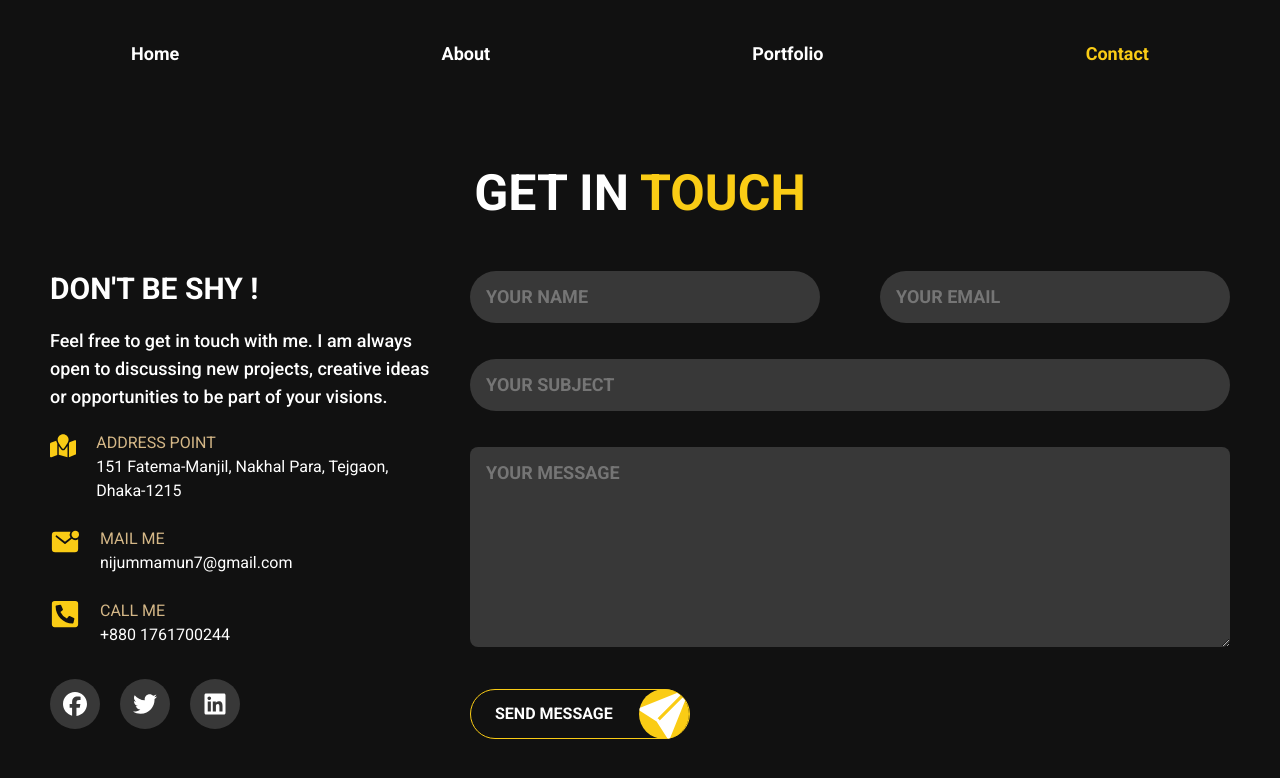
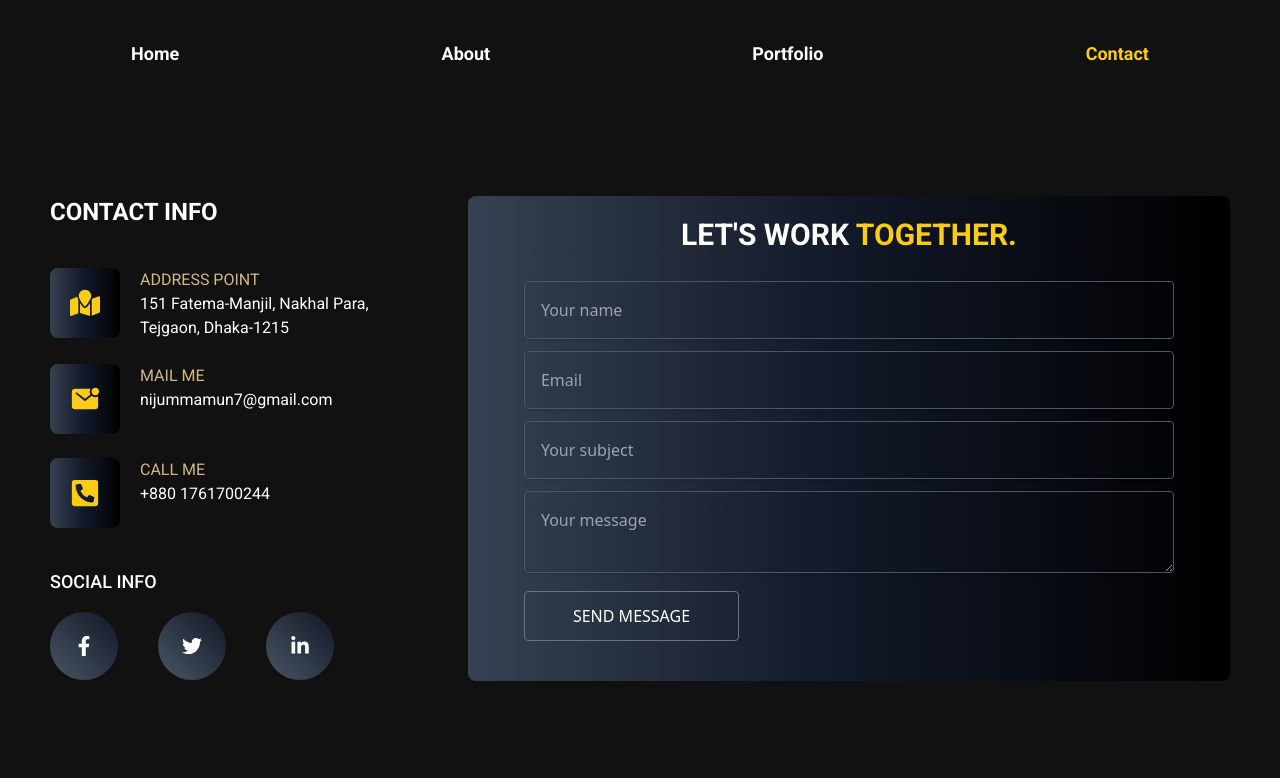
Before and after one commit to mamunurroshid90/my-portfolio, a React (Vite) app: page /contact in a window 1280 px wide. Shown: the top 778 px of the page. Built offline with nearby package versions, Linux system fonts and the light colour scheme.

Commit message:
added contct page style

```diff
--- a/src/components/SectionHeading.jsx
+++ b/src/components/SectionHeading.jsx
@@ -3,7 +3,7 @@ import React from "react";
 const SectionHeading = ({ heading, span }) => {
   return (
     <div>
-      <h1 className="text-[50px] text-center font-roboto font-bold uppercase text-white leading-normal">
+      <h1 className="text-[30px] text-center font-roboto font-bold uppercase text-white leading-normal">
         {heading} <span className=" text-yellow-400">{span}</span>
       </h1>
     </div>
--- a/src/pages/Contact.jsx
+++ b/src/pages/Contact.jsx
@@ -1,20 +1,58 @@
-import React from "react";
+import React, { useState } from "react";
 import { FaMapLocation } from "react-icons/fa6";
 import { IoMailUnread } from "react-icons/io5";
 import { FaPhoneSquareAlt } from "react-icons/fa";
 import { Link } from "react-router-dom";
-import { FaFacebook } from "react-icons/fa6";
+import { FaFacebookF } from "react-icons/fa";
 import { FaTwitter } from "react-icons/fa";
-import { FaLinkedin } from "react-icons/fa";
-import { BsFillSendFill } from "react-icons/bs";
+import { FaLinkedinIn } from "react-icons/fa6";
 import SectionHeading from "../components/SectionHeading";
 import { motion } from "framer-motion";
-import { useForm, ValidationError } from "@formspree/react";
+const FORM_ENDPOINT = "https://herotofu.com/start";
 
 const Contact = () => {
-  const [state, handleSubmit] = useForm("mdoqaywp");
-  if (state.succeeded) {
-    return <p>Thanks for joining!</p>;
+  const [submitted, setSubmitted] = useState(false);
+
+  const handleSubmit = (e) => {
+    e.preventDefault();
+
+    const inputs = e.target.elements;
+    const data = {};
+
+    for (let i = 0; i < inputs.length; i++) {
+      if (inputs[i].name) {
+        data[inputs[i].name] = inputs[i].value;
+      }
+    }
+
+    fetch(FORM_ENDPOINT, {
+      method: "POST",
+      headers: {
+        Accept: "application/json",
+        "Content-Type": "application/json",
+      },
+      body: JSON.stringify(data),
+    })
+      .then((response) => {
+        if (!response.ok) {
+          throw new Error("Form response was not ok");
+        }
+
+        setSubmitted(true);
+      })
+      .catch((err) => {
+        // Submit the form manually
+        e.target.submit();
+      });
+  };
+
+  if (submitted) {
+    return (
+      <>
+        <div className="text-2xl">Thank you!</div>
+        <div className="text-md">We'll be in touch soon.</div>
+      </>
+    );
   }
 
   return (
@@ -25,20 +63,16 @@ const Contact = () => {
       transition={{ duration: 0.9 }}
     >
       <div className="max-w-container mx-auto py-12 px-10 h-[100vh]">
-        <SectionHeading heading={"get in"} span={"touch"} />
         <div className=" mt-10 flex items-start gap-10 justify-between">
           <div className=" w-[400px]">
-            <h2 className=" text-3xl text-white font-roboto uppercase font-bold">
-              DON'T BE SHY !
+            <h2 className=" text-2xl text-white font-roboto uppercase font-bold">
+              contact info
             </h2>
-            <p className=" text-lg font-roboto font-medium text-white mt-5 w-full">
-              Feel free to get in touch with me. I am always open to discussing
-              new projects, creative ideas or opportunities to be part of your
-              visions.
-            </p>
-            <div className=" mt-5">
+            <div className=" mt-10">
               <div className="flex items-start gap-5">
+                <div className="bg-gradient-to-r from-gray-700 via-gray-900 to-black p-5 rounded-lg">
                   <FaMapLocation className="text-yellow-400 text-3xl" />
+                </div>
                 <div>
                   <p className=" text-base font-roboto uppercase text-[#D4B787]">
                     address point
@@ -49,7 +83,9 @@ const Contact = () => {
                 </div>
               </div>
               <div className="flex items-start justify-start gap-5 mt-6">
+                <div className="bg-gradient-to-r from-gray-700 via-gray-900 to-black p-5 rounded-lg">
                   <IoMailUnread className="text-yellow-400 text-3xl" />
+                </div>
                 <div>
                   <p className=" text-base font-roboto uppercase text-[#D4B787]">
                     mail me
@@ -60,7 +96,9 @@ const Contact = () => {
                 </div>
               </div>
               <div className="flex items-start gap-5 mt-6">
+                <div className="bg-gradient-to-r from-gray-700 via-gray-900 to-black p-5 rounded-lg">
                   <FaPhoneSquareAlt className="text-yellow-400 text-3xl" />
+                </div>
                 <div>
                   <p className=" text-base font-roboto text-[#D4B787] uppercase">
                     call me
@@ -70,103 +108,112 @@ const Contact = () => {
                   </p>
                 </div>
               </div>
-              <div className=" mt-8 flex items-center gap-5">
+              <div className=" mt-10">
+                <h2 className=" text-lg text-white font-roboto uppercase font-medium">
+                  social info
+                </h2>
+                <div className=" mt-4 flex items-center gap-10">
+                  <div className="bg-gradient-to-bl from-gray-900 to-gray-600 hover:to-yellow-400 transition-all duration-700 p-6 rounded-full cursor-pointer">
                     <Link
-                  className="w-[50px] h-[50px] rounded-full bg-[#383838] flex hover:bg-yellow-400"
+                      className=" text-xl text-white"
                       to="https://www.facebook.com/mamunroshid93"
                       target="_blank"
                     >
-                  <FaFacebook className=" text-white text-2xl m-auto" />
+                      <FaFacebookF />
                     </Link>
+                  </div>
+                  <div className="bg-gradient-to-bl from-gray-900 to-gray-600 hover:to-yellow-400 transition-all duration-700 p-6 rounded-full cursor-pointer">
                     <Link
-                  className="w-[50px] h-[50px] rounded-full bg-[#383838] flex hover:bg-yellow-400"
+                      className="text-xl text-white"
                       to="https://twitter.com/roshidmamun9090"
                       target="_blank"
                     >
-                  <FaTwitter className=" text-white text-2xl m-auto" />
+                      <FaTwitter />
                     </Link>
+                  </div>
+                  <div className="bg-gradient-to-bl from-gray-900 to-gray-600 hover:to-yellow-400 transition-all duration-700 p-6 rounded-full cursor-pointer">
                     <Link
-                  className="w-[50px] h-[50px] rounded-full bg-[#383838] flex hover:bg-yellow-400"
+                      className="text-xl text-white"
                       to="https://www.linkedin.com/in/mamunroshid/"
                       target="_blank"
                     >
-                  <FaLinkedin className=" text-white text-2xl m-auto" />
+                      <FaLinkedinIn />
                     </Link>
                   </div>
                 </div>
               </div>
-          <div className="w-[800px] mx-auto">
+            </div>
+          </div>
+          <div className="w-[800px] mx-auto bg-gradient-to-r from-gray-700 via-gray-900 to-black pl-14 pt-4 pr-14 pb-10 rounded-lg">
+            <SectionHeading heading={"Let's work"} span={"together."} />
             <form
-              action="https://formspree.io/f/mdoqaywp"
+              action={
+                "https://herotofu.com/29029530-c0db-11ee-8a5f-35bf60ac4fde"
+              }
+              onSubmit={handleSubmit}
               method="POST"
-              onSubmit={handleSubmit}
             >
-              <div>
-                <div className="flex items-center justify-between gap-5">
-                  <div className=" w-[350px]">
+              <div className="pt-6 mb-3">
                 <input
-                      id="name"
                   type="text"
+                  placeholder="Your name"
                   name="name"
-                      placeholder="YOUR NAME"
-                      className="w-full px-4 py-3 rounded-full text-white text-lg font-roboto bg-[#383838] placeholder:text-lg placeholder:font-roboto placeholder:text-[#757575] placeholder:font-semibold"
-                    />
-                    <ValidationError
-                      prefix="name"
-                      field="name"
-                      errors={state.errors}
+                  className="focus:outline-none relative w-full px-4 py-4 text-md text-white placeholder-gray-40 bg-inherit border border-gray-600 rounded shadow outline-none"
+                  required
                 />
               </div>
-                  <div className="w-[350px]">
+              <div className="pt-0 mb-3">
                 <input
-                      id="email"
                   type="email"
+                  placeholder="Email"
                   name="email"
-                      placeholder="YOUR EMAIL"
-                      className="w-full px-4 py-3 rounded-full text-white text-lg font-roboto bg-[#383838] placeholder:text-lg placeholder:font-roboto placeholder:text-[#757575] placeholder:font-semibold"
-                    />
-                    <ValidationError
-                      prefix="Email"
-                      field="email"
-                      errors={state.errors}
+                  className="focus:outline-none relative w-full px-4 py-4 text-md text-white placeholder-gray-40 bg-inherit border border-gray-600 rounded shadow outline-none"
+                  required
                 />
               </div>
-                </div>
-                <div className="mt-9">
+              <div className="pt-0 mb-3">
                 <input
                   type="text"
+                  placeholder="Your subject"
                   name="subject"
-                    placeholder="YOUR SUBJECT"
-                    className="w-full px-4 py-3 rounded-full text-white text-lg font-roboto bg-[#383838] placeholder:text-lg placeholder:font-roboto placeholder:text-[#757575] placeholder:font-semibold"
+                  className="focus:outline-none relative w-full px-4 py-4 text-md text-white placeholder-gray-40 bg-inherit border border-gray-600 rounded shadow outline-none"
+                  required
                 />
               </div>
-                <div className="mt-9">
+              <div className="pt-0 mb-3">
                 <textarea
-                    id="message"
+                  placeholder="Your message"
                   name="message"
-                    placeholder="YOUR MESSAGE"
-                    className="w-full px-4 py-3 rounded-lg h-[200px] font-roboto text-white text-lg bg-[#383838] placeholder:text-lg placeholder:font-roboto placeholder:text-[#757575] placeholder:font-semibold"
-                  ></textarea>
-                  <ValidationError
-                    prefix="Message"
-                    field="message"
-                    errors={state.errors}
+                  className="focus:outline-none relative w-full px-4 py-4 text-md text-white placeholder-gray-40 bg-inherit border border-gray-600 rounded shadow outline-none"
+                  required
                 />
-
-                  <button
-                    onClick={() => console.log("clicked")}
-                    type="submit"
-                    disabled={state.submitting}
-                    className="w-[220px] mt-9 h-[50px] "
+              </div>
+              <div className="">
+                <button type="submit">
+                  <a
+                    href="#_"
+                    class="relative inline-flex items-center px-12 py-3 overflow-hidden text-md font-medium text-white border border-gray-500 rounded hover:text-white group hover:bg-gray-50"
                   >
-                    <Link className=" pl-6 h-full hover:bg-yellow-400 transition-all duration-300 text-white border border-yellow-400 rounded-full uppercase font-bold font-roboto flex items-center justify-between gap-4">
-                      send message
-                      <div>
-                        <BsFillSendFill className=" text-2xl overflow-hidden font-bold bg-yellow-400 h-full w-[50px] inline-block rounded-full" />
-                      </div>
-                    </Link>
+                    <span class="absolute left-0 block w-full h-0 transition-all bg-yellow-500 opacity-100 group-hover:h-full top-1/2 group-hover:top-0 duration-400 ease"></span>
+                    <span class="absolute right-0 flex items-center justify-start w-10 h-10 duration-300 transform translate-x-full group-hover:translate-x-0 ease">
+                      <svg
+                        class="w-5 h-5"
+                        fill="none"
+                        stroke="currentColor"
+                        viewBox="0 0 24 24"
+                        xmlns="http://www.w3.org/2000/svg"
+                      >
+                        <path
+                          stroke-linecap="round"
+                          stroke-linejoin="round"
+                          stroke-width="2"
+                          d="M14 5l7 7m0 0l-7 7m7-7H3"
+                        ></path>
+                      </svg>
+                    </span>
+                    <span class="relative uppercase">send message</span>
+                  </a>
                 </button>
-                </div>
               </div>
             </form>
           </div>
@@ -176,4 +223,102 @@ const Contact = () => {
   );
 };
 
+/*
+
+import React, { useState } from "react";
+
+const FORM_ENDPOINT = "https://herotofu.com/start"; // TODO - update to the correct endpoint
+
+const ContactForm = () => {
+  const [submitted, setSubmitted] = useState(false);
+  const handleSubmit = (e) => {
+    e.preventDefault();
+
+    const inputs = e.target.elements;
+    const data = {};
+
+    for (let i = 0; i < inputs.length; i++) {
+      if (inputs[i].name) {
+        data[inputs[i].name] = inputs[i].value;
+      }
+    }
+
+    fetch(FORM_ENDPOINT, {
+      method: 'POST',
+      headers: {
+        Accept: 'application/json',
+        'Content-Type': 'application/json',
+      },
+      body: JSON.stringify(data),
+    })
+      .then((response) => {
+        if (!response.ok) {
+          throw new Error('Form response was not ok');
+        }
+
+        setSubmitted(true);
+      })
+      .catch((err) => {
+        // Submit the form manually
+        e.target.submit();
+      });
+  };
+
+  if (submitted) {
+    return (
+      <>
+        <div className="text-2xl">Thank you!</div>
+        <div className="text-md">We'll be in touch soon.</div>
+      </>
+    );
+  }
+
+  return (
+    <form
+      action={FORM_ENDPOINT}
+      onSubmit={handleSubmit}
+      method="POST"
+    >
+      <div className="pt-0 mb-3">
+        <input
+          type="text"
+          placeholder="Your name"
+          name="name"
+          className="focus:outline-none focus:ring relative w-full px-3 py-3 text-sm text-gray-600 placeholder-gray-400 bg-white border-0 rounded shadow outline-none"
+          required
+        />
+      </div>
+      <div className="pt-0 mb-3">
+        <input
+          type="email"
+          placeholder="Email"
+          name="email"
+          className="focus:outline-none focus:ring relative w-full px-3 py-3 text-sm text-gray-600 placeholder-gray-400 bg-white border-0 rounded shadow outline-none"
+          required
+        />
+      </div>
+      <div className="pt-0 mb-3">
+        <textarea
+          placeholder="Your message"
+          name="message"
+          className="focus:outline-none focus:ring relative w-full px-3 py-3 text-sm text-gray-600 placeholder-gray-400 bg-white border-0 rounded shadow outline-none"
+          required
+        />
+      </div>
+      <div className="pt-0 mb-3">
+        <button
+          className="active:bg-blue-600 hover:shadow-lg focus:outline-none px-6 py-3 mb-1 mr-1 text-sm font-bold text-white uppercase transition-all duration-150 ease-linear bg-blue-500 rounded shadow outline-none"
+          type="submit"
+        >
+          Send a message
+        </button>
+      </div>
+    </form>
+  );
+};
+
+export default ContactForm;
+
+*/
+
 export default Contact;
```
Also changed, not shown: src/pages/About.jsx (+69 -86 lines). Lines whose indentation alone changed are shown as unchanged.
